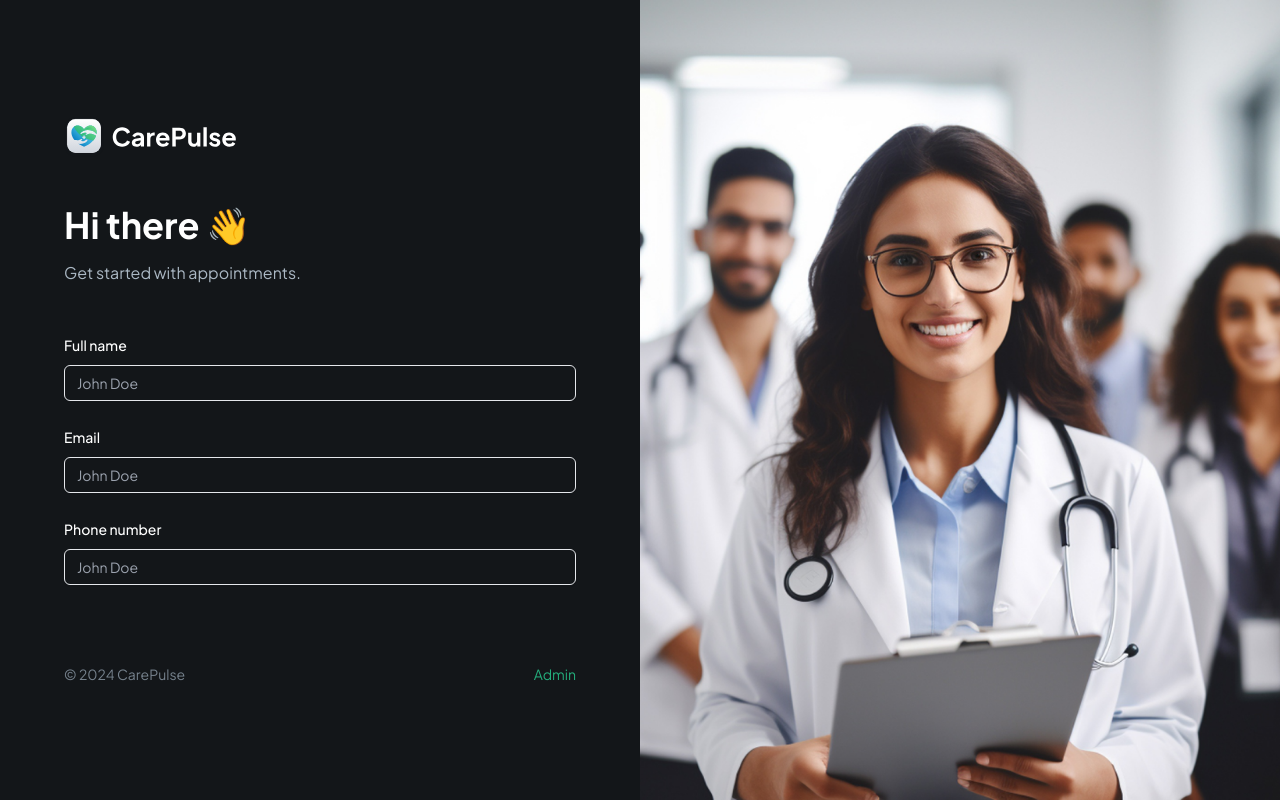
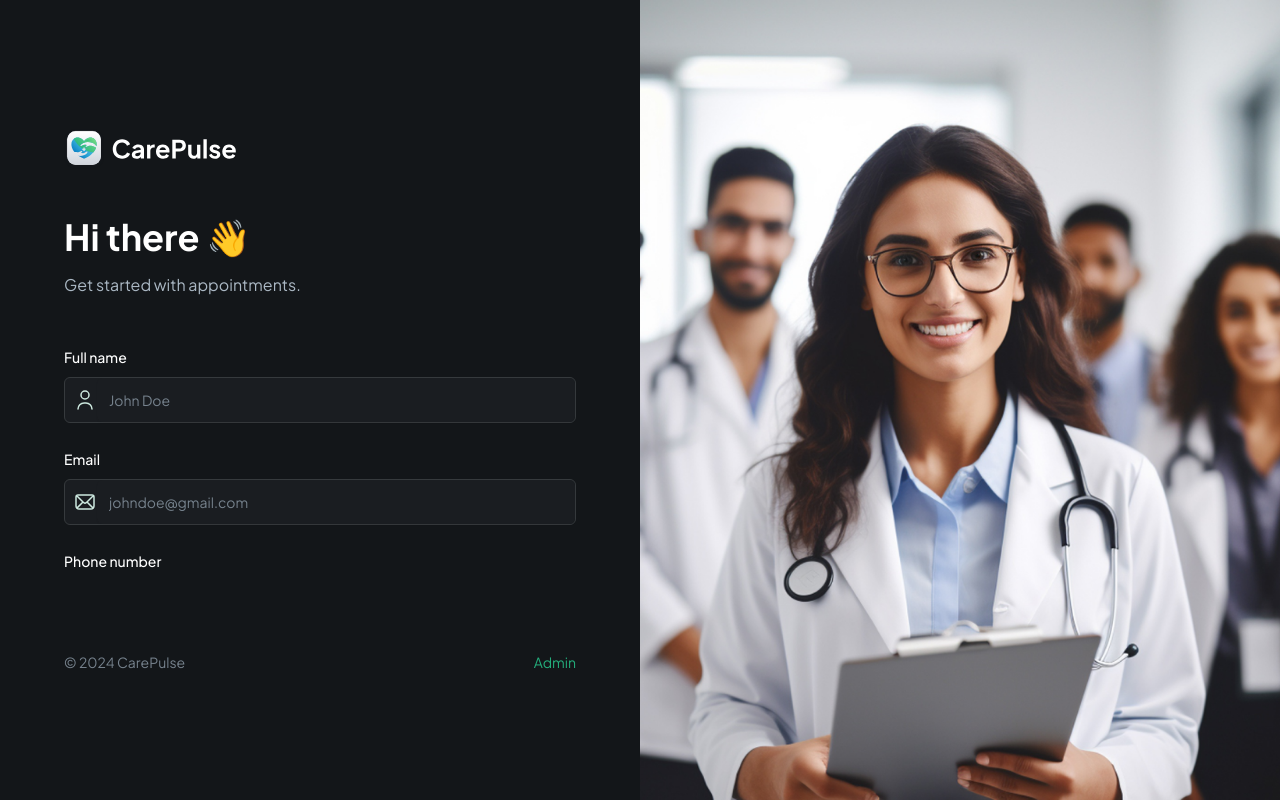
Before and after one commit to kevint102601/HealthCareApp, a Next.js app: page / in a window 1280 px wide. Built offline with nearby package versions, Linux system fonts and the light colour scheme.

Commit message:
adding appwrite

```diff
--- a/components/CustomFormField.tsx
+++ b/components/CustomFormField.tsx
@@ -12,6 +12,7 @@ import {
 import { Input } from "@/components/ui/input"
 import { Control } from "react-hook-form"
 import { FormFieldType } from "./forms/PatientForm"
+import Image from "next/image"
 
 interface CustomProps {
     control: Control<any>,
@@ -29,12 +30,29 @@ interface CustomProps {
 }
 
 const RenderField = ({ field, props }: { field: any; props: CustomProps }) => {
-    return (
-        <Input
-            type="text"
-            placeholder="John Doe"
-        />
-    )
+    switch (props.fieldType) {
+        case FormFieldType.INPUT:
+            return (
+                <div className="flex rounded-md border border-dark-500 bg-dark-400">
+                    {props.iconSrc && (
+                        <Image
+                            src={props.iconSrc}
+                            height={24}
+                            width={24}
+                            alt={props.iconAlt || "icon"}
+                            className="ml-2"
+                        />
+                    )}
+                    <FormControl>
+                        <Input
+                            placeholder={props.placeholder}
+                            {...field}
+                            className="shad-input border-0"
+                        />
+                    </FormControl>
+                </div>
+            );
+    }
 }
 
 
```
